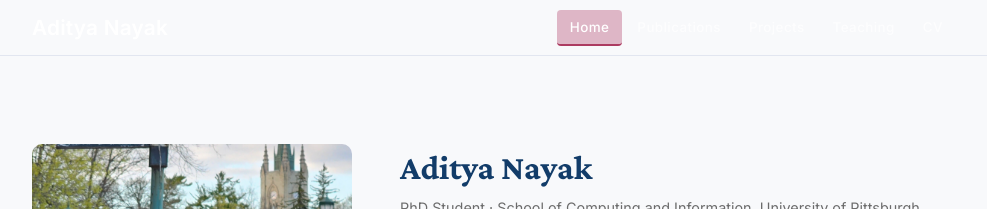
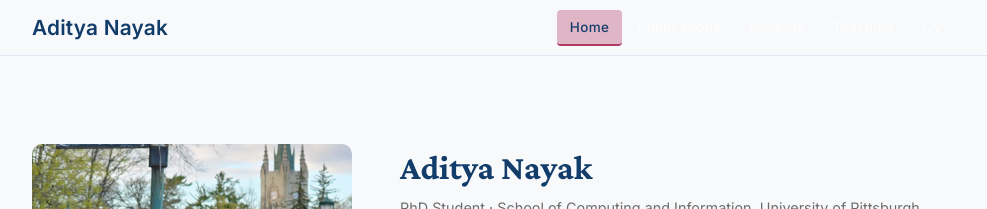
Before and after one commit to adityanayak-info/adityanayak-info.github.io, a Jekyll site: the page built from index.md, in a window 1280 px wide. Shown: the top 209 px of the page, without its empty margins (146-1133 px from the left). Built offline with Jekyll 4.4.1, drawn with Linux system fonts in a browser that asks for light colours.

Commit message:
Update color variables for site elements

```diff
--- a/assets/css/style.css
+++ b/assets/css/style.css
@@ -79,11 +79,11 @@
   font-family: var(--font-body);
   font-size: 1.3rem;
   font-weight: 700;
-  color: #fff;
+  color: var(--navy);
   text-decoration: none;
   letter-spacing: 0.01em;
 }
-.site-name:hover { color: var(--peach); text-decoration: none; }
+.site-name:hover { color: var(--burgundy); text-decoration: none; }
 
 .site-nav { display: flex; align-items: center; gap: 2px; }
 
@@ -97,9 +97,9 @@
   letter-spacing: 0.03em;
   transition: color 0.15s, background 0.15s;
 }
-.site-nav a:hover { color: #fff; background: rgba(255,255,255,0.1); text-decoration: none; }
+.site-nav a:hover { color: var(--navy); background: rgba(255,255,255,0.1); text-decoration: none; }
 .site-nav a.active {
-  color: #fff;
+  color: var(--navy);
   background: rgba(172, 59, 97, 0.35);
   border-bottom: 2px solid var(--burgundy);
   padding-bottom: 4px;
@@ -878,8 +878,8 @@
   margin-left: calc(-50vw + 50%);
 }
 .site-footer p { font-size: 0.8rem; margin: 0; text-align: center; }
-.site-footer a { color: rgba(255,255,255,0.75); }
-.site-footer a:hover { color: #fff; text-decoration: none; }
+.site-footer a { color: var(--navy); }
+.site-footer a:hover { color: var(--burgundy); text-decoration: none; }
 
 /* ============================================================
    LEFT SIDEBAR (non-homepage)
```
